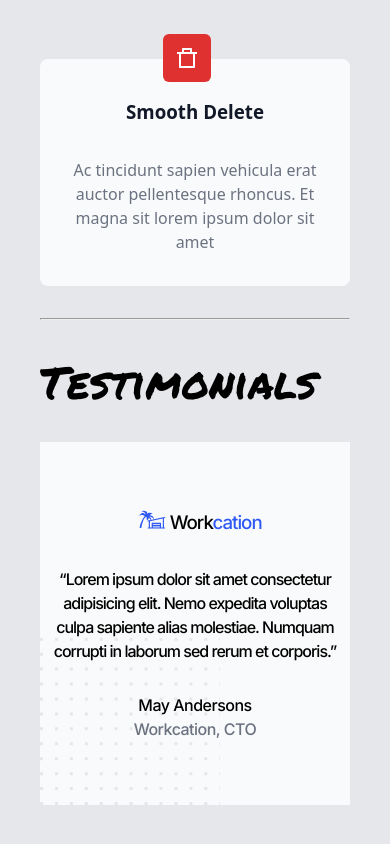
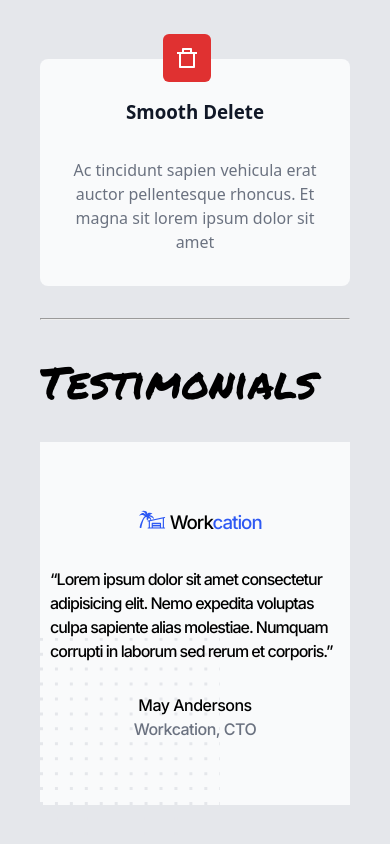
Before and after one commit to Petrasoderstrom1612/component-library, a React (Vite) app: page / in a window 390 px wide. Shown: the part 1661-2505 px from the top of the page. Built offline with nearby package versions, Linux system fonts and the light colour scheme.

Commit message:
final design for Workcaion testimonial

```diff
--- a/src/index.css
+++ b/src/index.css
@@ -305,6 +305,10 @@ background-color: #e03131;
   .slash{
     display: none;
   }
+
+  .testimonial-p, .testimonial-footer-p{
+  text-align: left;
+  }
 }
 
 .testimonial-div-text{
```
